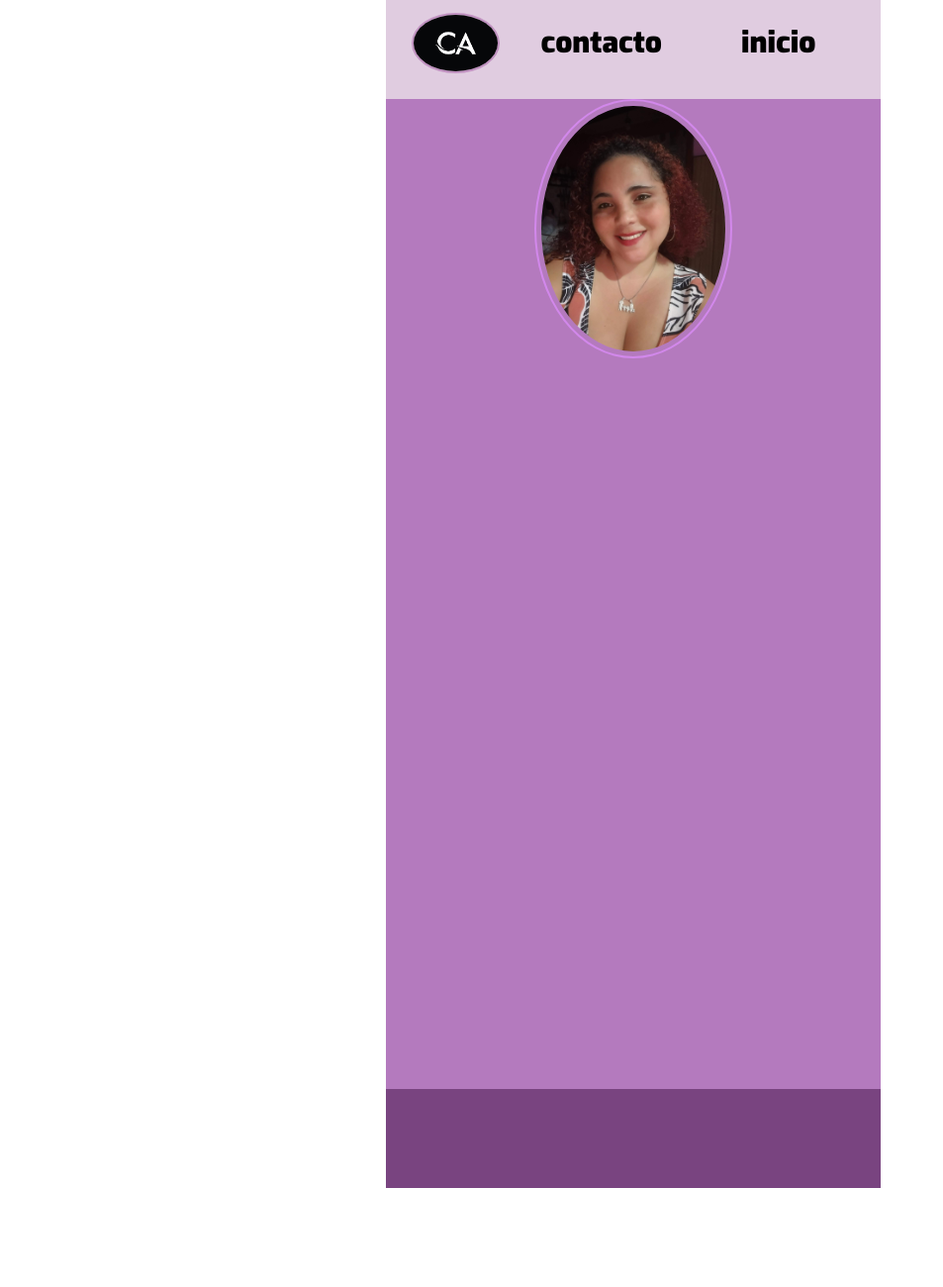
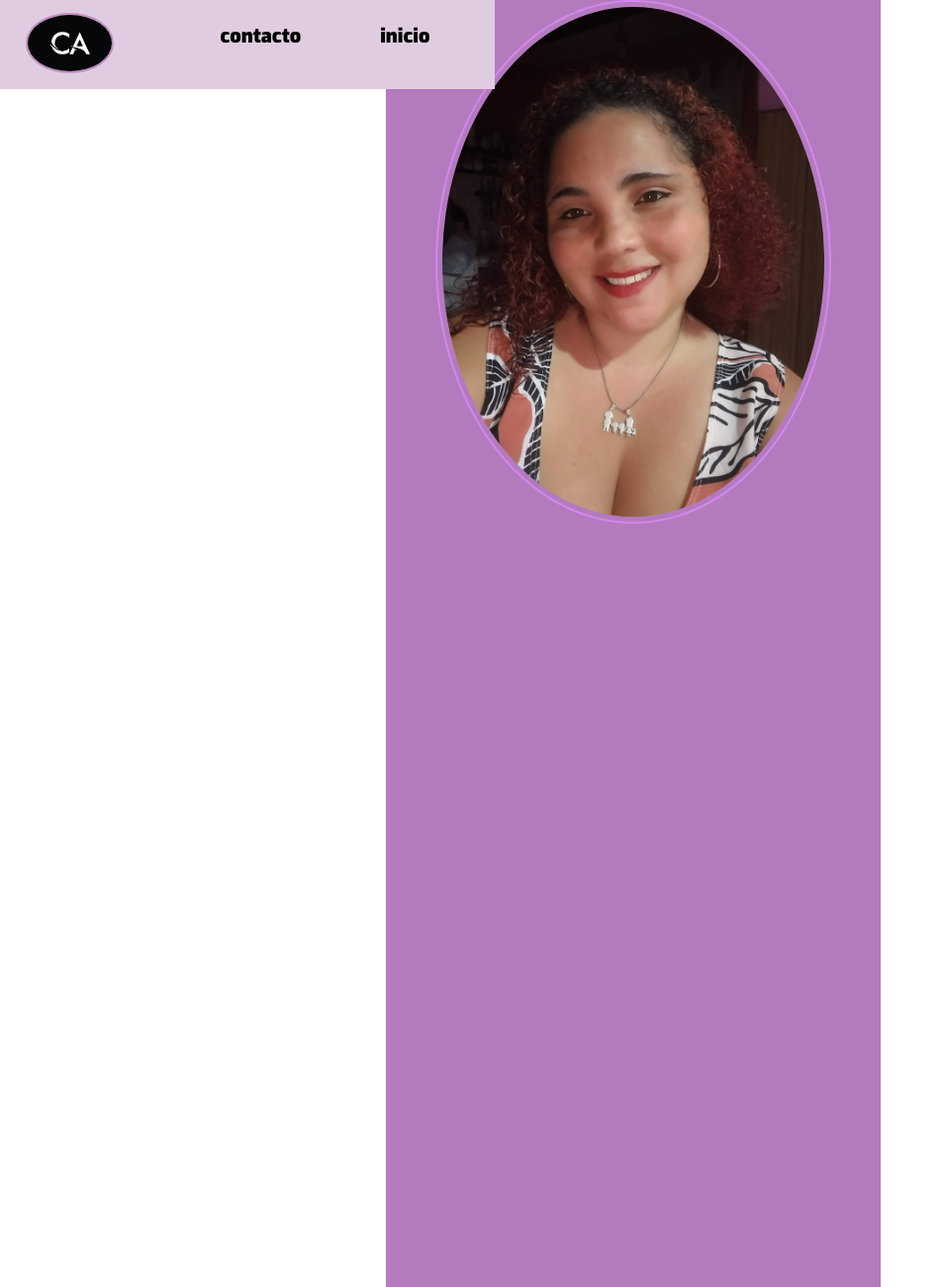
Before and after one commit to carla-alcala/mi-primer-proyecto, a plain HTML site: page index.html in a window 1280 px wide. Shown: the top 1300 px of the page at 99% size, without its empty margins (0-953 px from the left). Before the commit the page ends 1200 px from the top, so only its background shows below. Drawn offline with Linux system fonts and the light colour scheme.

Commit message:
header no mover

```diff
--- a/css/styles.css
+++ b/css/styles.css
@@ -22,12 +22,13 @@
 
 header{
 
-    height: 100px;
+    height: 90px;
     width: 500px;
     background-color: rgb(224, 204, 224);
     max-width: 1200px;
     margin: auto;
     padding: 1% 2%;
+    position: fixed;
 
 }
  #logo{
@@ -44,7 +45,7 @@ header{
  .menu li a {
     background-color:  rgb(224, 204, 224);
     color: black;
-    font-size: 30px;
+    font-size: 20px;
     padding: 10px 40px;
     display: block;
     text-decoration: none;
@@ -69,13 +70,13 @@ header{
 }
 
 main {
-    height: 1000px;
+    height: 2000px;
     width: 500px;
     background-color: rgb(180, 122, 190);
 
     }
 #foto{
-        width: 40%;
+        width: 400px;
         height: auto;
         display: block;
         margin: auto;
@@ -84,11 +85,17 @@ main {
         border: 2px solid #d288eb;
     }
 footer{
-        height: 100px;
+        height: 90px;
         width: 500px;
-        background-color: rgb(121, 68, 128);
+        background-color: #af599e;
         max-width: 1200px;
         margin: auto;
+        color: #fbfbfb;
+        text-align: center;
+        justify-content: center;
+        font-size: 18px;
+        line-height: 1.2;
+        text-transform: capitalize;
 
 
         }
@@ -111,6 +118,7 @@ a {
 main {
     max-width: 1200px;
     margin: auto;
+    min-height: 100vh;
 }
 
 /* Recomendaciones!
--- a/index.html
+++ b/index.html
@@ -12,10 +12,12 @@
 <body>
     <header>
         <img src="img/logo.jpg" alt="logo" id="logo">
-        <ul class="menu">
-            <li><a href="#inicio">inicio</a> </li>
-            <li><a href="#contacto"> contacto</a> </li>
-        </ul>
+        <nav>
+            <ul class="menu">
+                <li><a href="#inicio">inicio</a> </li>
+                <li><a href="#contacto"> contacto</a> </li>
+            </ul>
+        </nav>
     </header>
     <main>
     <article id="inicio">
@@ -27,6 +29,8 @@
     </article>
     </main>
      <footer>
+        <h1>todos los derechos reservados </h1>
+        <h1>carla alcala</h1>
 
      </footer>
 
```
Also changed, not shown: 1 other file.
